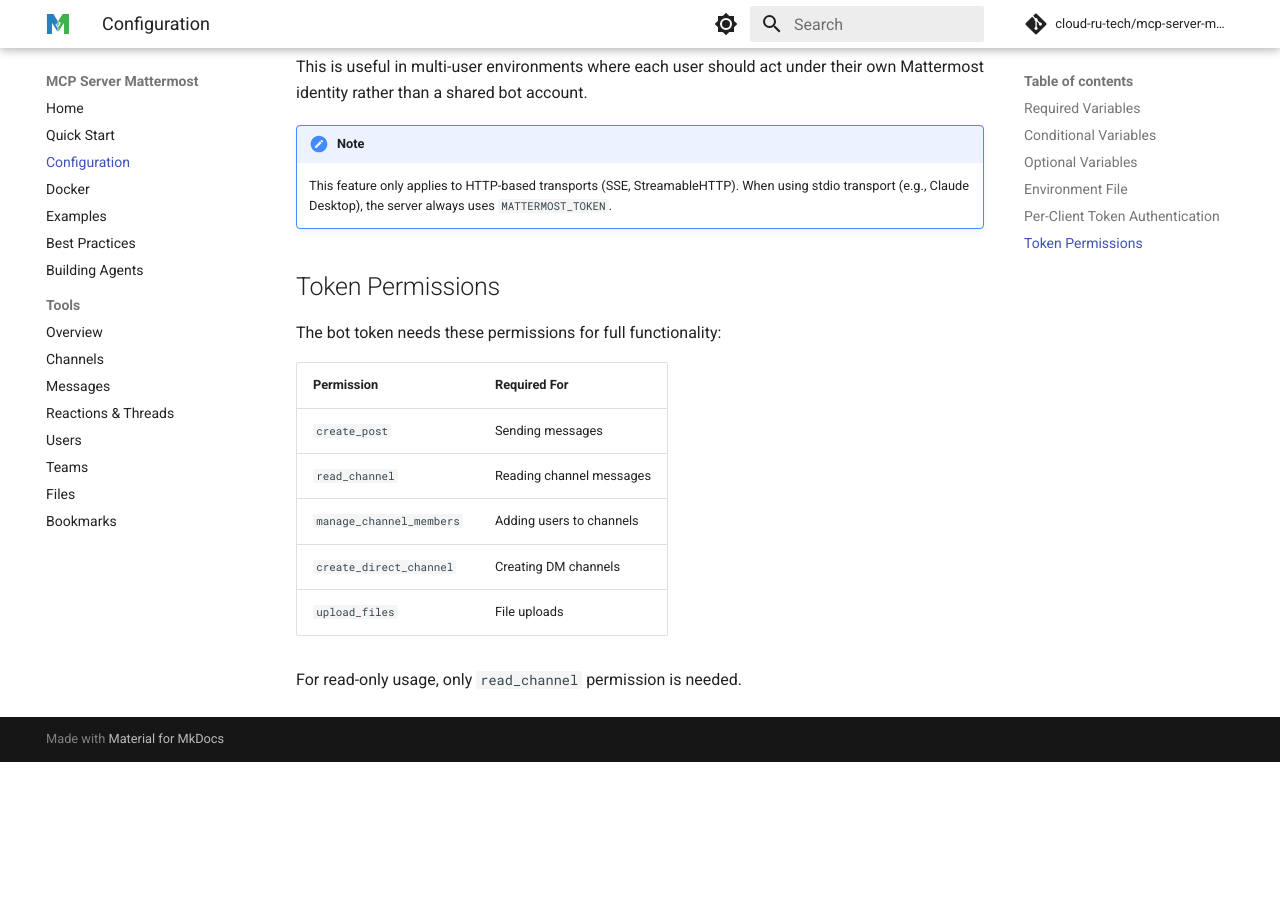
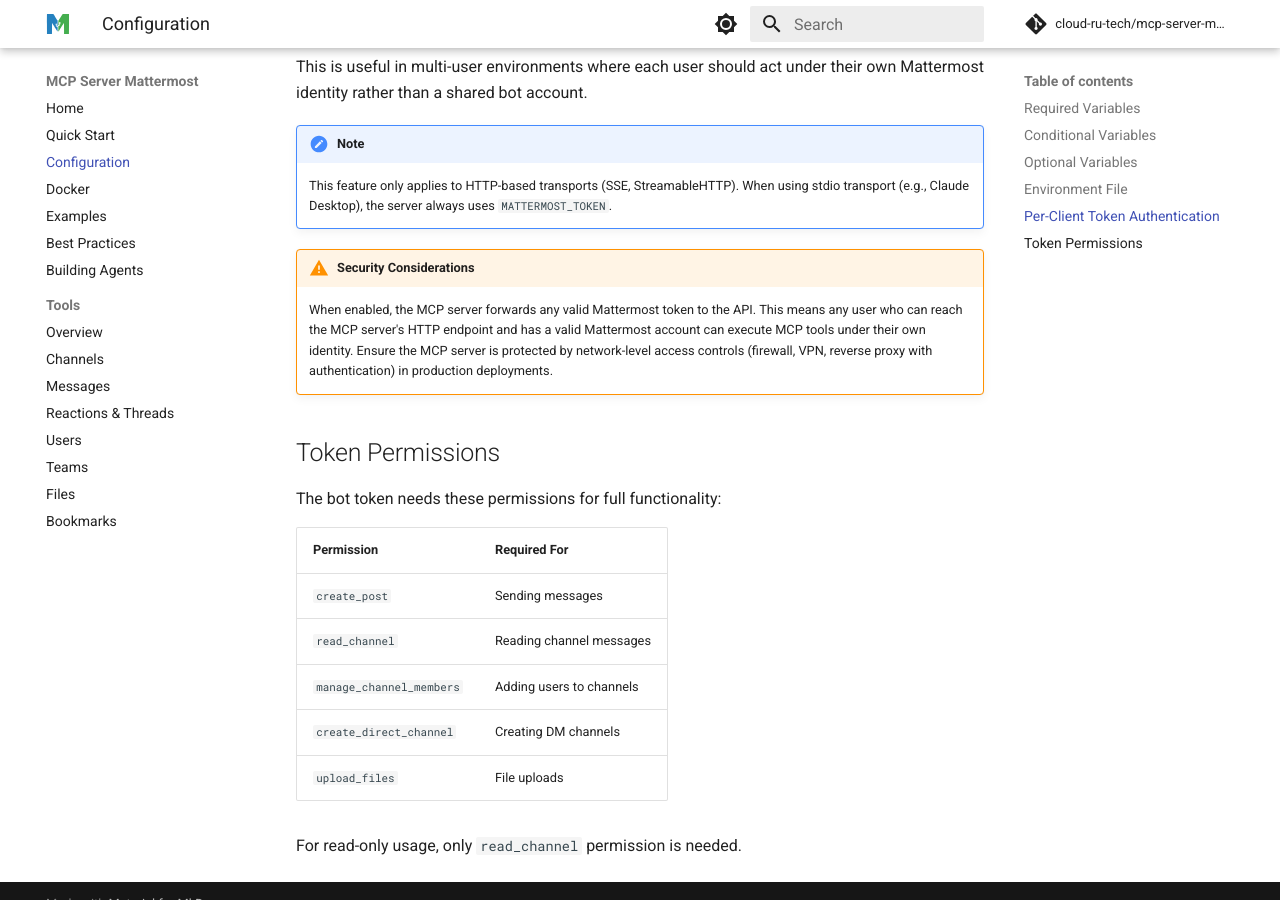
Before and after one commit to cloud-ru-tech/mcp-server-mattermost, an MkDocs documentation site: the page built from docs/configuration.md, in a window 1280 px wide and 900 px high, scrolled down 1704 px. Built offline with MkDocs 1.6.1 and Material for MkDocs 9.7.7, drawn with Linux system fonts in a browser that asks for light colours; comment, search, counter and statistics services are not loaded; before the commit the page ends 2466 px from its top, so only the background shows below that.

Commit message:
docs: add security warning and README config row for per-client tokens

```diff
--- a/docs/configuration.md
+++ b/docs/configuration.md
@@ -53,6 +53,13 @@
 !!! note
     This feature only applies to HTTP-based transports (SSE, StreamableHTTP). When using stdio transport (e.g., Claude Desktop), the server always uses `MATTERMOST_TOKEN`.
 
+!!! warning "Security Considerations"
+    When enabled, the MCP server forwards any valid Mattermost token to the API.
+    This means any user who can reach the MCP server's HTTP endpoint and has a
+    valid Mattermost account can execute MCP tools under their own identity.
+    Ensure the MCP server is protected by network-level access controls
+    (firewall, VPN, reverse proxy with authentication) in production deployments.
+
 ## Token Permissions
 
 The bot token needs these permissions for full functionality:
```
Also changed, not shown: README.md (+1 -0 lines).
